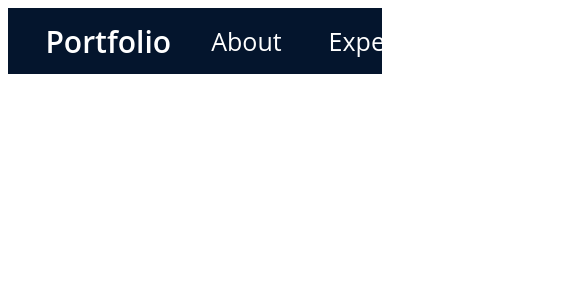
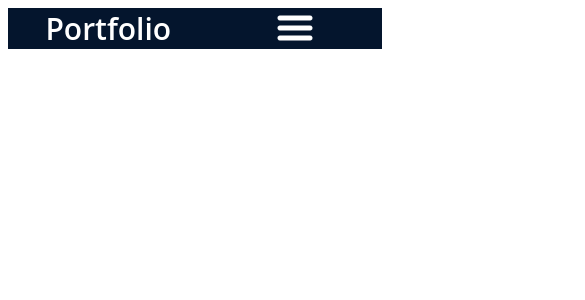
Before and after one commit to MasoNord/portfolio-website-Diemid, a React (Vite) app: page / in a window 390 px wide. Shown: the top 300 px of the page, 585 px wide, since content can reach past the window. Built offline with nearby package versions, Linux system fonts and the light colour scheme.

Commit message:
add functionality to respond to different screen sizes

```diff
--- a/index.html
+++ b/index.html
@@ -2,7 +2,7 @@
 <html lang="en">
   <head>
     <meta charset="UTF-8" />
-    <link rel="icon" type="image/png" href="./public/portfolio.icon.ico" />
+    <link rel="icon" type="image/png" href="./portfolio.icon.ico" />
     <meta name="viewport" content="width=device-width, initial-scale=1.0" />
     <title>Portfolio</title>
   </head>
--- a/src/components/navbar/navbar.jsx
+++ b/src/components/navbar/navbar.jsx
@@ -1,12 +1,28 @@
 import React, {useState} from 'react';
-import styles from "../../styles/navbar.module.css"
+import styles from "../../styles/navbar.module.css";
+import { getImageUrl } from '../../utils/load.image';
+
+import menuItem from '../../../assets/nav/menuIcon.png';
+import closeItem from '../../../assets/nav/closeIcon.png';
 
 export const Navbar = () => {
+    const [menuOpen, setMenuOpen] = useState(false);
     return <nav className={styles.navBar}>
         <a className = {styles.title}
             href='/'>Portfolio
         </a>
         <div className = {styles.menu}>
+            <img
+                className = {styles.menuBtn}
+                // src = {getImageUrl('/nav/menuicon.png')}
+                src = {
+                    menuOpen
+                        ? closeItem
+                        : menuItem
+                }
+                alt = "menu-button"
+                onClick = {() => setMenuOpen(!menuOpen)}
+            />
             <ul className= {styles.menuItems}>
                 <li>
                     <a href='#about'>About</a>
--- a/src/styles/app.module.css
+++ b/src/styles/app.module.css
@@ -3,5 +3,5 @@
 .App {
     background-color: var(--color-bg);
     width: 100%;
-    height: 100%;
+    height: 100;
 }
--- a/src/styles/navbar.module.css
+++ b/src/styles/navbar.module.css
@@ -33,3 +33,41 @@
     color: var(--color-text);
     text-decoration: none;
 }
+
+@media screen and (max-width: 830px) {
+    .navBar {
+        flex-direction: column;
+        align-items: flex-start;
+    }
+    .menu {
+        position: absolute;
+        right: 0;
+        margin-right: 10%;
+        flex-direction: column;
+        align-items: flex-end;
+        gap: 11px;
+        z-index: 3;
+
+    }
+
+    .menuBtn {
+        display: block;
+        cursor: pointer;
+    }
+
+    .menuItems {
+        display : none;
+        flex-direction: column;
+        align-items: center;
+        gap: 13px;
+        border-radius: 10px;
+        background: rgb(25, 55, 109);
+        background: linear-gradient(
+            0deg,
+            rgba(25, 55, 109, 0.2) 0%,
+            rgba(25, 55, 109, 1) 100%
+        );
+        padding: 24px 33px;
+        box-shadow: 0 0 4px 0 rgba(0, 0, 0, 0.25);
+    }
+}
--- a/src/utils/load.image.js
+++ b/src/utils/load.image.js
@@ -1,3 +1,3 @@
 export const getImageUrl = (path) => {
-    return new URL(`assets/${path}`, import.meta.url).href;
+    return new URL(`../../../assets/${path}`, import.meta.url).href;
 }
```
Also changed, not shown: assets/nav/closeIcon.png (added), assets/nav/menuIcon.png (added).
